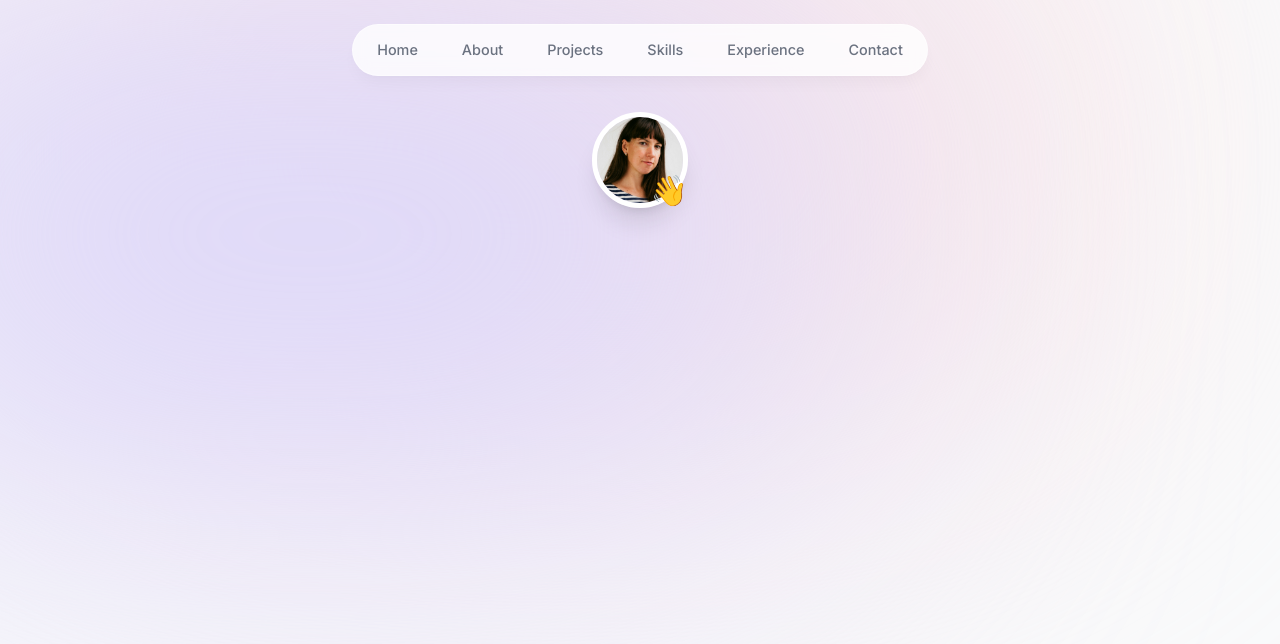
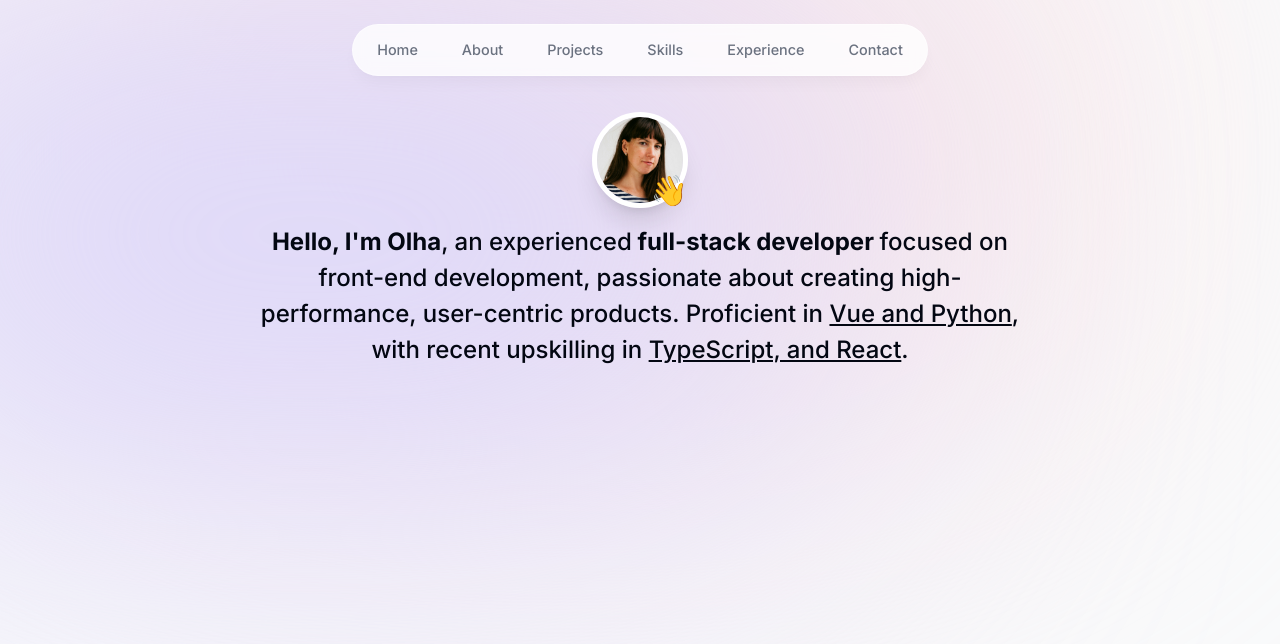
Before and after one commit to OlgaPrikhodko/portfolio-website, a Next.js app: page / in a window 1280 px wide. Shown: the top 644 px of the page. Built offline with nearby package versions, Linux system fonts and the light colour scheme.

Commit message:
:star: Intro: add text

```diff
--- a/app/page.tsx
+++ b/app/page.tsx
@@ -2,7 +2,7 @@
 
 export default function Home() {
   return (
-    <main className="">
+    <main className="flex flex-col items-center px-4">
       <Intro />
     </main>
   );
--- a/components/intro.tsx
+++ b/components/intro.tsx
@@ -5,7 +5,7 @@
 
 export default function Intro() {
   return (
-    <section>
+    <section className="mb-28 max-w-[50rem] text-center sm:mb-0">
       <div className="flex items-center justify-center">
         <div className="relative">
           <motion.div
@@ -39,6 +39,22 @@
           </motion.span>
         </div>
       </div>
+
+      <motion.p
+        className="mb-10 mt-4 px-4 text-2xl font-medium !leading-[1.5]"
+        initial={{ opacity: 0, y: 100 }}
+        animate={{ opacity: 1, y: 0 }}
+      >
+        <span className="font-bold">Hello, I'm Olha</span>, an experienced
+        <span className="font-bold"> full-stack developer </span>
+        focused on front-end development, passionate about{" "}
+        <span className="font-italic">
+          creating high-performance, user-centric products
+        </span>
+        . Proficient in <span className="underline">Vue and Python</span>, with
+        recent upskilling in{" "}
+        <span className="underline">TypeScript, and React</span>.
+      </motion.p>
     </section>
   );
 }
```
Also changed, not shown: .eslintrc.json.
